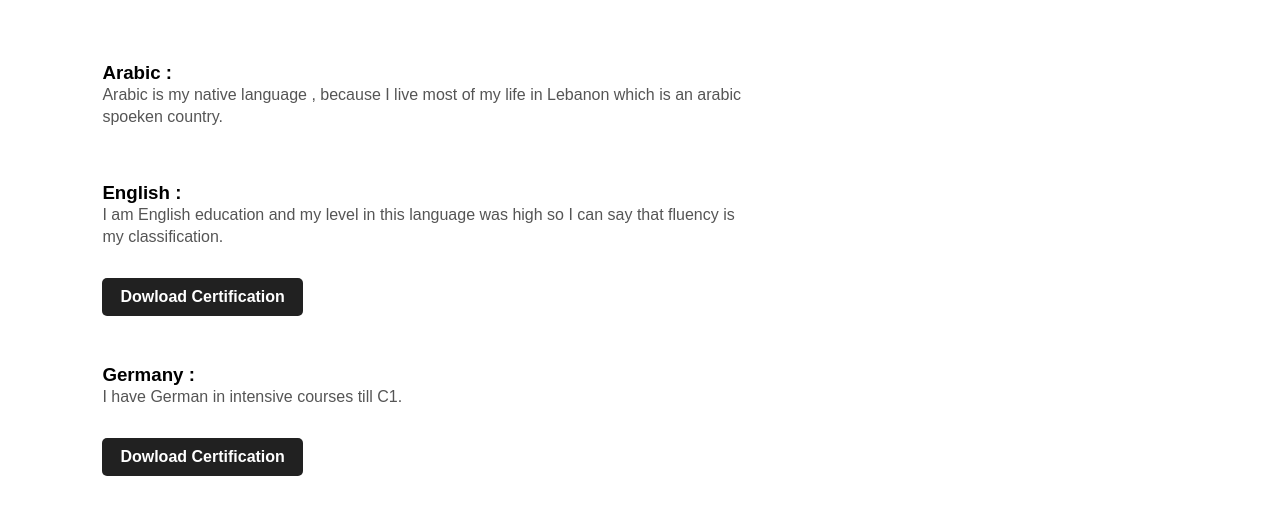
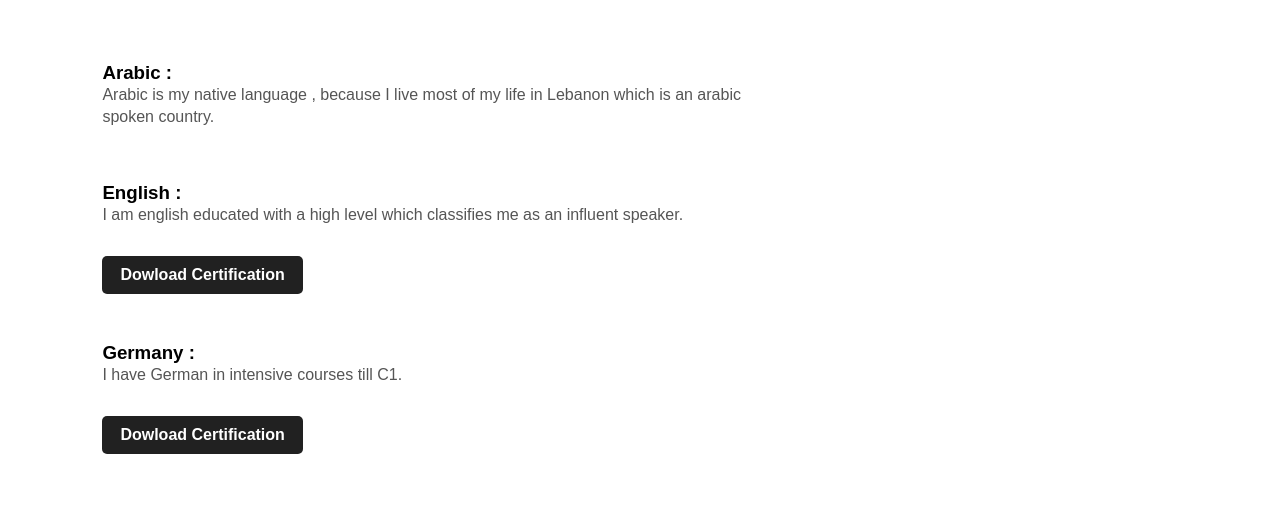
Before and after one commit to Hussein131/Hussein131.github.io, a plain HTML site: page languages.html in a window 1280 px wide. Shown: the part 142-656 px from the top of the page. Drawn offline with Linux system fonts and the light colour scheme.

Commit message:
Update languages.html

```diff
--- a/languages.html
+++ b/languages.html
@@ -23,14 +23,14 @@
     <div class="detel" id="lang">
         <ul>
             <li><h3>Arabic :</h3>
-            <p>Arabic is my native language , because I live most of my life in Lebanon which is an arabic spoeken country.</p>
+            <p>Arabic is my native language , because I live most of my life in Lebanon which is an arabic spoken country.</p>
 
             </li>
             <br>
             <br>
             <br>
             <li><h3>English :</h3>
-                <p>I am English education and my level in this language was high so I can say that fluency is my classification.</p>
+                <p>I am english educated with a high level which classifies me as an influent speaker.</p>
                 <a href="Hussein Yazbeck Englisch proficiency test.pdf">Dowload Certification</a>
                 </li>
                 <br>
```
